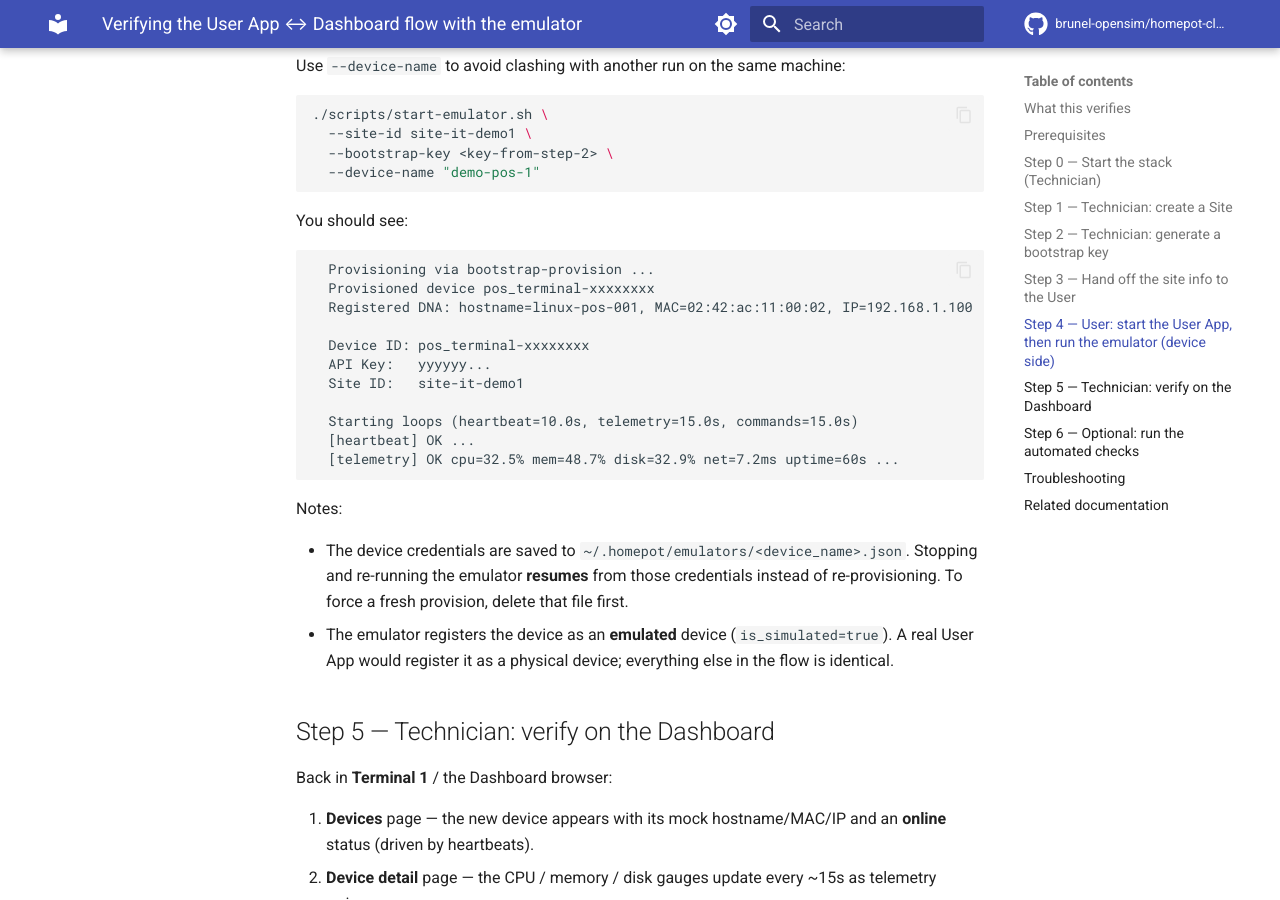
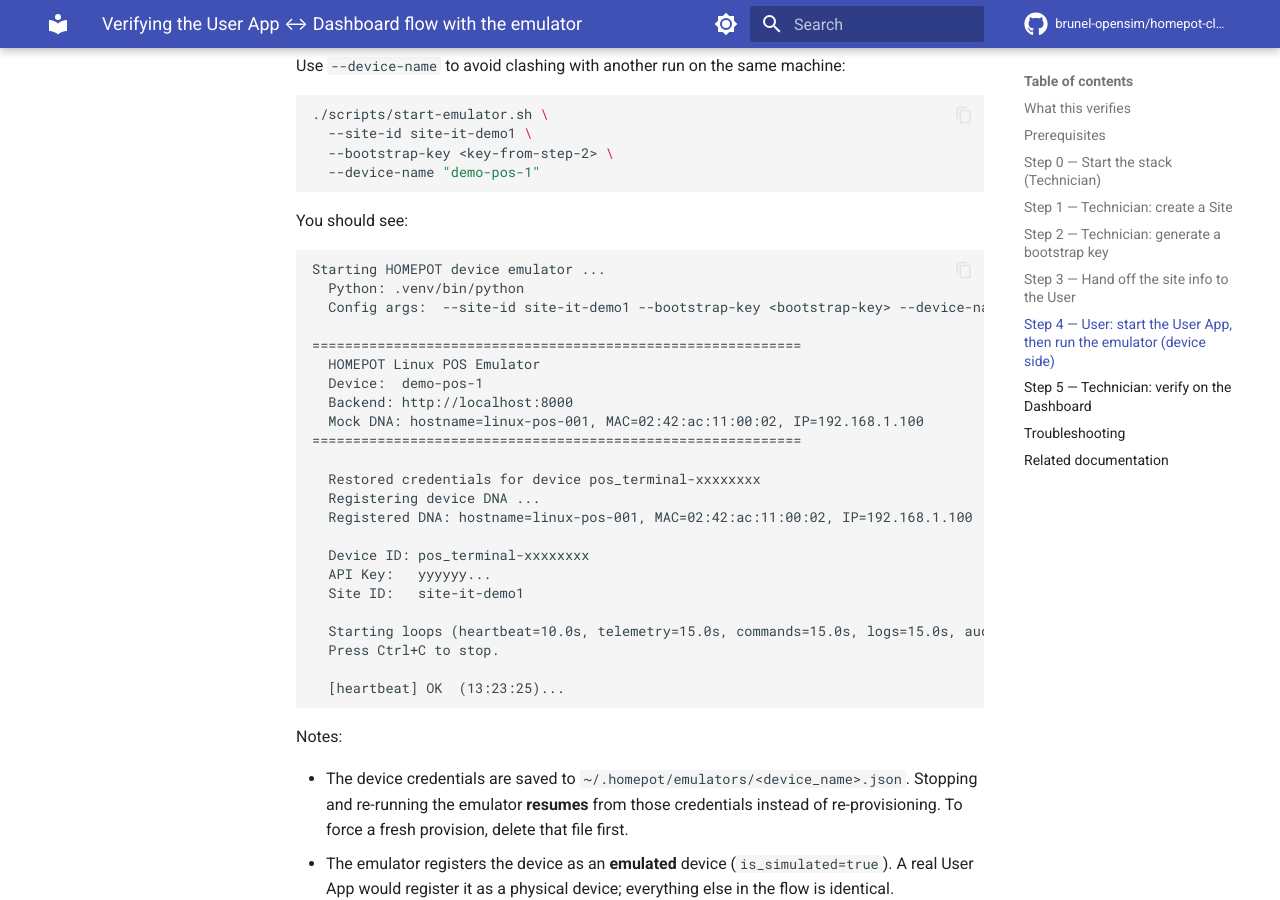
Before and after one commit to brunel-opensim/homepot-client, an MkDocs documentation site: the page built from docs/verify-user-app-with-emulator.md, in a window 1280 px wide and 900 px high, scrolled down 4704 px. Built offline with MkDocs 1.6.1 and Material for MkDocs 9.7.7, drawn with Linux system fonts in a browser that asks for light colours; comment, search, counter and statistics services are not loaded; the version menu is left out; some of the changed text lies outside the part shown.

Commit message:
docs: update emulator runbook with realistic session output
Show the emulator's actual startup banner and loop output instead of
abbreviated placeholders, redacting the bootstrap key, device ID and API
key. Drop the temporary gitignored scripts/verify_*.py references.

````diff
--- a/docs/verify-user-app-with-emulator.md
+++ b/docs/verify-user-app-with-emulator.md
@@ -203,17 +203,29 @@ Use `--device-name` to avoid clashing with another run on the same machine:
 You should see:
 
 ```
-  Provisioning via bootstrap-provision ...
-  Provisioned device pos_terminal-xxxxxxxx
+Starting HOMEPOT device emulator ...
+  Python: .venv/bin/python
+  Config args:  --site-id site-it-demo1 --bootstrap-key <bootstrap-key> --device-name demo-pos-1 --command-failure-rate 1.0
+
+============================================================
+  HOMEPOT Linux POS Emulator
+  Device:  demo-pos-1
+  Backend: http://localhost:8000
+  Mock DNA: hostname=linux-pos-001, MAC=02:42:ac:11:00:02, IP=192.168.1.100
+============================================================
+
+  Restored credentials for device pos_terminal-xxxxxxxx
+  Registering device DNA ...
   Registered DNA: hostname=linux-pos-001, MAC=02:42:ac:11:00:02, IP=192.168.1.100
 
   Device ID: pos_terminal-xxxxxxxx
   API Key:   yyyyyy...
   Site ID:   site-it-demo1
 
-  Starting loops (heartbeat=10.0s, telemetry=15.0s, commands=15.0s)
-  [heartbeat] OK ...
-  [telemetry] OK cpu=32.5% mem=48.7% disk=32.9% net=7.2ms uptime=60s ...
+  Starting loops (heartbeat=10.0s, telemetry=15.0s, commands=15.0s, logs=15.0s, audits=60.0s, jobs=30.0s, alerts=90.0s)
+  Press Ctrl+C to stop.
+
+  [heartbeat] OK  (13:23:25)...
 ```
 
 Notes:
@@ -266,24 +278,6 @@ Back in **Terminal 1** / the Dashboard browser:
    download failed: Connection timeout*). Restart without the flag to return to
    the default ~10% failure rate.
 
-## Step 6 — Optional: run the automated checks
-
-The two local scripts this runbook is based on (both gitignored, run from the
-repo root):
-
-```bash
-# Full setup check: signup → login → site → bootstrap key → provision →
-# Postgres rows → Dashboard list → User App status read  (13 checks)
-.venv/bin/python scripts/verify_user_app_setup.py
-
-# Live telemetry check against the provisioned device (6 checks). Pass the
-# device_id / api_key / site_id printed by the previous script.
-.venv/bin/python scripts/verify_device_telemetry.py \
-  --device-id pos_terminal-xxxxxxxx \
-  --api-key <api-key> \
-  --site-id site-it-demo1
-```
-
 ## Troubleshooting
 
 | Symptom | Cause / fix |
````
